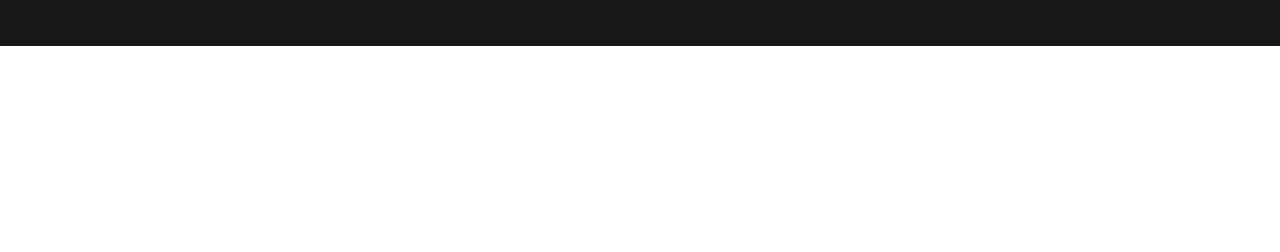
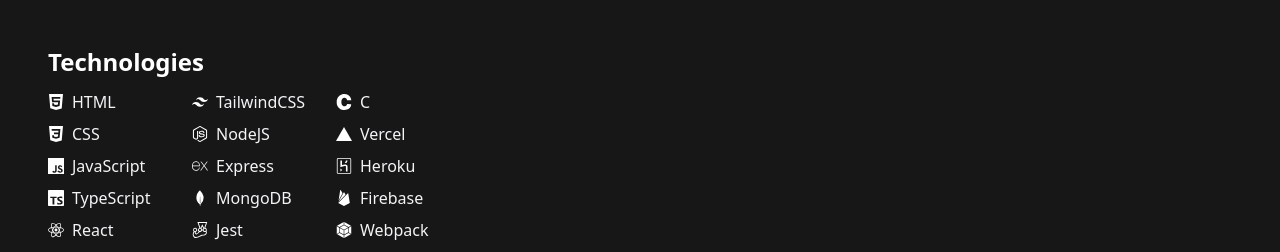
Before and after one commit to chowsteven/website, a Next.js app: page / in a window 1280 px wide. Shown: the part 1928-2180 px from the top of the page. Before the commit the page ends 1974 px from the top, so only its background shows below. Built offline with nearby package versions, Linux system fonts and the light colour scheme.

Commit message:
Add technologies section

```diff
--- /dev/null
+++ b/components/Technologies.tsx
@@ -0,0 +1,49 @@
+import { Technology } from './Technology';
+import {
+  SiHtml5,
+  SiCss3,
+  SiJavascript,
+  SiTypescript,
+  SiReact,
+  SiNextdotjs,
+  SiTailwindcss,
+  SiNodedotjs,
+  SiExpress,
+  SiMongodb,
+  SiJest,
+  SiPython,
+  SiC,
+  SiVercel,
+  SiHeroku,
+  SiFirebase,
+  SiWebpack,
+  SiGit,
+} from 'react-icons/si';
+
+export const Technologies = () => {
+  return (
+    <div className='pl-12 lg:w-96'>
+      <p className='text-2xl font-semibold mb-3'>Technologies</p>
+      <ul className='grid grid-flow-col grid-rows-9 gap-2 md:grid-rows-6 xl:gap-x-4'>
+        <Technology name='HTML' icon={<SiHtml5 />} />
+        <Technology name='CSS' icon={<SiCss3 />} />
+        <Technology name='JavaScript' icon={<SiJavascript />} />
+        <Technology name='TypeScript' icon={<SiTypescript />} />
+        <Technology name='React' icon={<SiReact />} />
+        <Technology name='NextJS' icon={<SiNextdotjs />} />
+        <Technology name='TailwindCSS' icon={<SiTailwindcss />} />
+        <Technology name='NodeJS' icon={<SiNodedotjs />} />
+        <Technology name='Express' icon={<SiExpress />} />
+        <Technology name='MongoDB' icon={<SiMongodb />} />
+        <Technology name='Jest' icon={<SiJest />} />
+        <Technology name='Python' icon={<SiPython />} />
+        <Technology name='C' icon={<SiC />} />
+        <Technology name='Vercel' icon={<SiVercel />} />
+        <Technology name='Heroku' icon={<SiHeroku />} />
+        <Technology name='Firebase' icon={<SiFirebase />} />
+        <Technology name='Webpack' icon={<SiWebpack />} />
+        <Technology name='Git' icon={<SiGit />} />
+      </ul>
+    </div>
+  );
+};
--- /dev/null
+++ b/components/Technology.tsx
@@ -0,0 +1,13 @@
+export interface TechnologyProps {
+  name: string;
+  icon: JSX.Element;
+}
+
+export const Technology = ({ name, icon }: TechnologyProps) => {
+  return (
+    <li className='flex items-center gap-2 w-32'>
+      <span>{icon}</span>
+      <span className='text-gray-100'>{name}</span>
+    </li>
+  );
+};
--- a/pages/index.tsx
+++ b/pages/index.tsx
@@ -3,6 +3,7 @@
 import { About } from '../components/About';
 import { Intro } from '../components/Intro';
 import { Projects } from '../components/Projects';
+import { Technologies } from '../components/Technologies';
 
 const Home: NextPage = () => {
   return (
@@ -20,6 +21,7 @@
         <div className='max-w-screen mx-auto'>
           <About />
           <Projects />
+          <Technologies />
         </div>
       </main>
 
--- a/tailwind.config.js
+++ b/tailwind.config.js
@@ -5,7 +5,11 @@
     './components/**/*.{js,ts,jsx,tsx}',
   ],
   theme: {
-    extend: {},
+    extend: {
+      gridTemplateRows: {
+        9: 'repeat(9, minmax(0, 1fr))',
+      },
+    },
   },
   plugins: [],
 };
```
